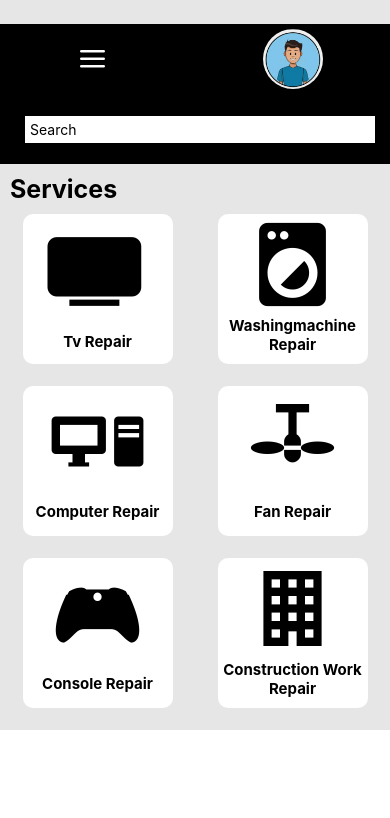
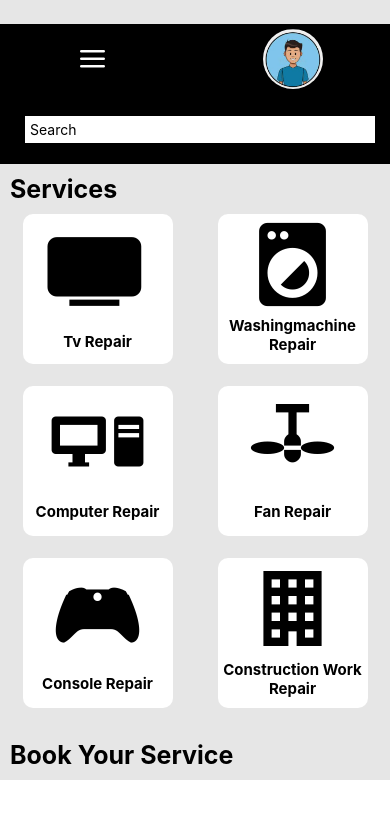
Before and after one commit to Manju1392k/HomeRepair-App, a React Native app: screen / in a window 390 px wide. Shown: the top 818 px of the page. Built offline with nearby package versions, Linux system fonts and the light colour scheme.

Commit message:
HomeRepair

```diff
--- a/App.js
+++ b/App.js
@@ -74,6 +74,12 @@ export default function App() {
           </View>
         </View>
 
+        <Text style={styles.Heading}>Book Your Service</Text>
+
+        <View style={styles.center}>
+          <View style={styles.profilebox}></View>
+        </View>
+
         <StatusBar style="auto" />
       </View>
     </ScrollView>
```
